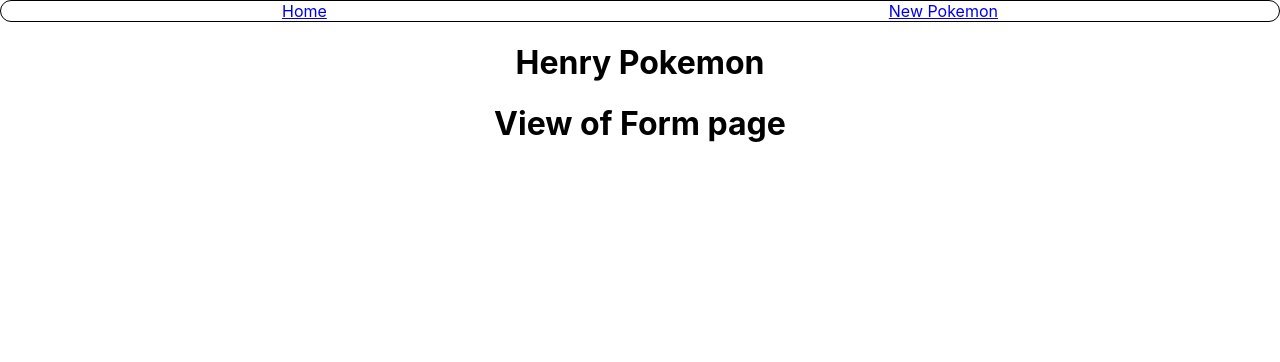
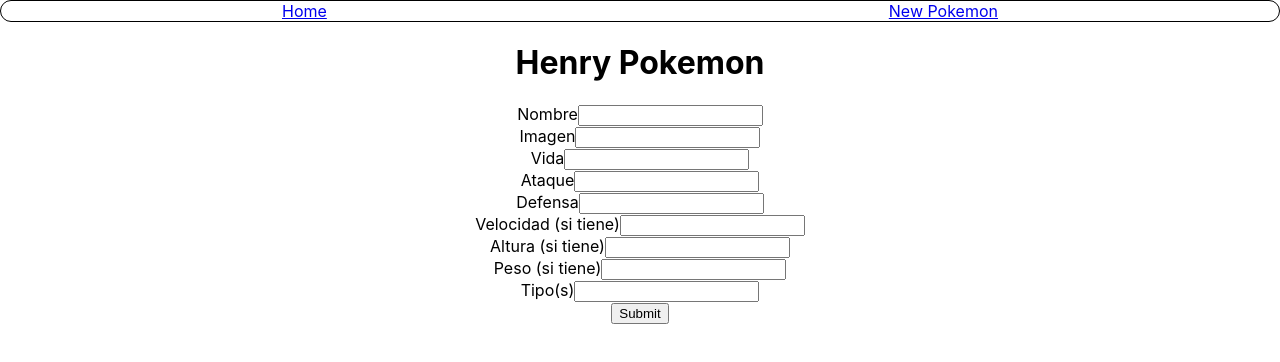
Before and after one commit to Mikmoal/PI-POKEMON, a React (Create React App) app in the folder client/: page /newPokemon in a window 1280 px wide. Shown: the top 362 px of the page. Built offline with nearby package versions, Linux system fonts and the light colour scheme.

Commit message:
form de nuevo pokemon

```diff
--- a/client/src/views/Form/Form.jsx
+++ b/client/src/views/Form/Form.jsx
@@ -1,10 +1,74 @@
+import { useState } from "react";
 function Form() {
-    return (
-      <div className="Form">
-        <h1>View of Form page</h1>
+  const [form, setForm] = useState({
+    name: "",
+    image: "",
+    life: "",
+    attack: "",
+    defense: "",
+    speed: "",
+    height: "",
+    weight: "",
+    types: []
+  })
 
-      </div>
-    );
+  const changeHandler = (event) => {
+    const property = event.target.name
+    const value = event.target.value
+
+    setForm({ ...form, [property]: value })
   }
 
-  export default Form;
+  return (
+    <form>
+      <div>
+        <label>Nombre</label>
+        <input type="text" value={form.name} onChange={changeHandler} name="name" />
+      </div>
+
+      <div>
+        <label>Imagen</label>
+        <input type="text" value={form.image} onChange={changeHandler} name="image" />
+      </div>
+
+      <div>
+        <label>Vida</label>
+        <input type="text" value={form.life} onChange={changeHandler} name="life" />
+      </div>
+
+      <div>
+        <label>Ataque</label>
+        <input type="text" value={form.attack} onChange={changeHandler} name="attack" />
+      </div>
+
+      <div>
+        <label>Defensa</label>
+        <input type="text" value={form.defense} onChange={changeHandler} name="defense" />
+      </div>
+
+      <div>
+        <label>Velocidad (si tiene)</label>
+        <input type="text" value={form.speed} onChange={changeHandler} name="speed" />
+      </div>
+
+      <div>
+        <label>Altura (si tiene)</label>
+        <input type="text" value={form.height} onChange={changeHandler} name="height" />
+      </div>
+
+      <div>
+        <label>Peso (si tiene)</label>
+        <input type="text" value={form.weight} onChange={changeHandler} name="weight" />
+      </div>
+
+      <div>
+        <label>Tipo(s)</label>
+        <input type="text" value={form.types} onChange={changeHandler} name="types" />
+      </div>
+
+      <button>Submit</button>
+    </form>
+  )
+}
+
+export default Form;
```
